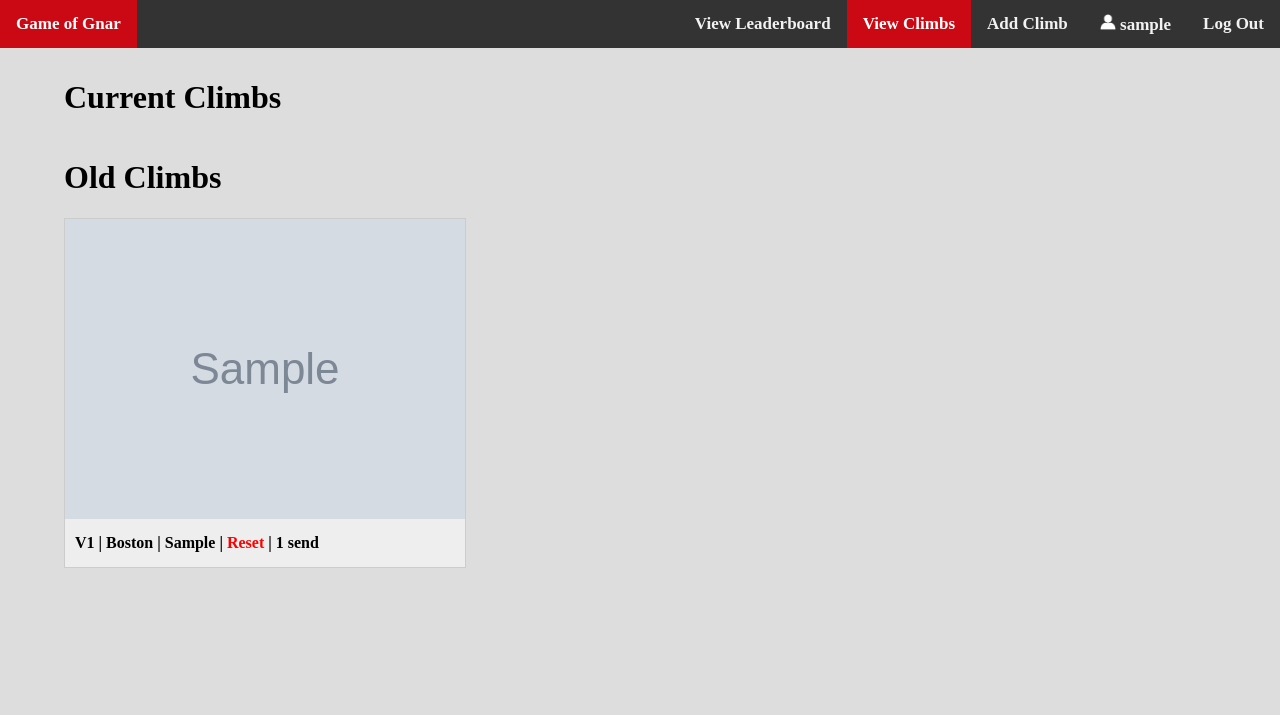
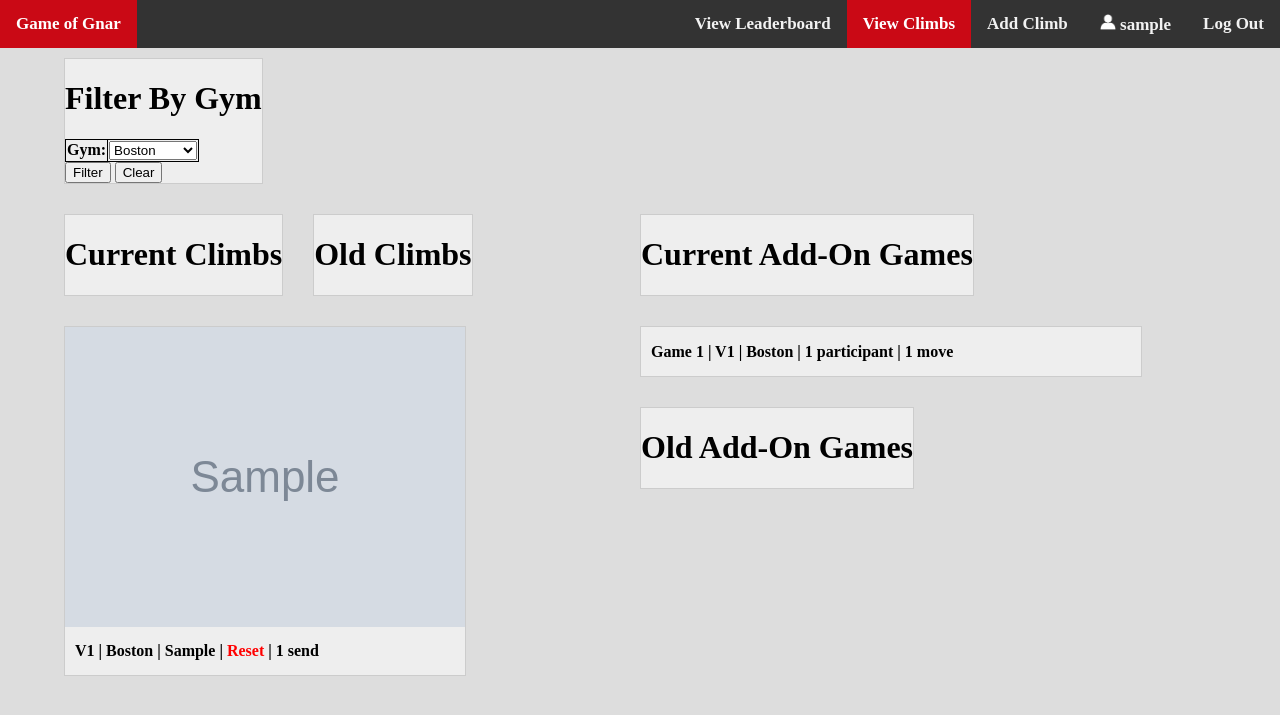
Before and after one commit to jimphowe/gameofgnar, a Django app: page /view_climbs in a window 1280 px wide. Shown: the top 715 px of the page. Run offline with Django 3.2, Linux system fonts and the light colour scheme; a user stored in the database is signed in; tables that the repository leaves empty hold one stand-in row (values such as "Sample post"); grey boxes marked "Sample" are stand-in pictures.

Commit message:
add add_on and filtering by gym

```diff
--- a/gnar_app/admin.py
+++ b/gnar_app/admin.py
@@ -1,6 +1,6 @@
 from django.contrib import admin
 
-from .models import Climb, GeneralPoints, MeetingAttended, WorkoutAttended, ClimbComplete, MiscellaneousPoints, Comment, ResetReport
+from .models import Climb, GeneralPoints, MeetingAttended, WorkoutAttended, ClimbComplete, MiscellaneousPoints, Comment, ResetReport, AddOnGame, AddOnEntry
 admin.site.register(Climb)
 admin.site.register(GeneralPoints)
 admin.site.register(MeetingAttended)
@@ -9,3 +9,5 @@ admin.site.register(ClimbComplete)
 admin.site.register(MiscellaneousPoints)
 admin.site.register(Comment)
 admin.site.register(ResetReport)
+admin.site.register(AddOnGame)
+admin.site.register(AddOnEntry)
--- a/gnar_app/forms.py
+++ b/gnar_app/forms.py
@@ -1,7 +1,7 @@
 from django import forms
 from django.contrib.auth.forms import UserCreationForm
 from django.contrib.auth.models import User
-from .models import GYMS, GENERAL_POINTS, WORKOUTS, MEETINGS, Climb, GeneralPoints, MeetingAttended, WorkoutAttended, Comment
+from .models import GYMS, GENERAL_POINTS, WORKOUTS, MEETINGS, Climb, GeneralPoints, MeetingAttended, WorkoutAttended, Comment, AddOnGame, AddOnEntry
 
 
 class ClimbForm(forms.ModelForm):
@@ -43,9 +43,26 @@ class CommentForm(forms.ModelForm):
         model = Comment
         fields = ('comment',)
 
-"""
-class AddOnForm(forms.ModelForm):
-"""
+class AddOnGameForm(forms.ModelForm):
+    grade = forms.IntegerField()
+    location = forms.ChoiceField(choices=GYMS)
+
+    class Meta:
+        model = AddOnGame
+        fields = ('grade', 'location',)
+
+class AddOnEntryForm(forms.ModelForm):
+    picture = forms.ImageField()
+
+    class Meta:
+        model = AddOnEntry
+        fields = ('picture',)
+
+class FilterForm(forms.ModelForm):
+    gym = forms.ChoiceField(choices=GYMS)
+    class Meta:
+        model = Climb
+        fields = ('gym',)
 
 class SignUpForm(UserCreationForm):
     first_name = forms.CharField(max_length=30, required=True)
--- a/gnar_app/templates/view_climbs.html
+++ b/gnar_app/templates/view_climbs.html
@@ -2,7 +2,26 @@
 {% load static %}
 
 {% block content %}
-<h1>Current Climbs</h1>
+<div style="display:block;max-width:500px">
+	<div class='preview'>
+		<h1>Filter By Gym</h1>
+<form action="view_climbs" method="post">
+	{% csrf_token %}
+<table>
+	{{ form.as_table }}
+</table>
+<input type="submit", name="filter_now", value="Filter">
+<input type="submit", name="clear_filters", value="Clear">
+</form>
+	</div>
+</div>
+<div class="row">
+	<div class="column">
+<div style="display:block;max-width:500px">
+	<div class='preview'>
+		<h1>Current Climbs</h1>
+	</div>
+</div>
 		{% for climb in climb_set %}
 					<a class="preview-holder" href="climbs/{{climb.id}}" >
 						<div class='preview'>
@@ -27,7 +46,11 @@
 					</a>
 
 		{% endfor %}
-<h1>Old Climbs</h1>
+<div style="display:block;max-width:500px">
+	<div class='preview'>
+		<h1>Old Climbs</h1>
+	</div>
+</div>
 		{% for climb in re_set %}
 					<a class="preview-holder" href="climbs/{{climb.id}}" >
 						<div class='preview'>
@@ -52,4 +75,40 @@
 					</a>
 
 		{% endfor %}
+</div>
+<div class="column">
+<div style="display:block;max-width:500px">
+	<div class='preview'>
+		<h1>Current Add-On Games</h1>
+	</div>
+</div>
+		{% for game in adds_on %}
+					<a class="preview-holder" href="addson/{{game.id}}" >
+						<div class='preview'>
+							<img style="height:1px;width:500px">
+							<p>Game {{game.id}} | V{{game.grade}} | {{game.location}} | {{game.participants}}
+							{% if game.plural_parts %} participants
+							{% else %} participant
+							{% endif %}
+							| {{game.moves}}
+							{% if game.plural_moves %} moves
+							{% else %} move
+							{% endif %}
+							{% if climb.reset %}
+							{% autoescape off %}
+							| <span style="color:red">Reset</span>
+							{% endautoescape %}
+				                        {% endif %}
+							</p>
+						</div>
+					</a>
+
+		{% endfor %}
+<div style="display:block;max-width:500px">
+	<div class='preview'>
+		<h1>Old Add-On Games</h1>
+	</div>
+</div>
+</div>
+</div>
 {% endblock %}
--- a/gnar_app/urls.py
+++ b/gnar_app/urls.py
@@ -8,6 +8,7 @@ from django.contrib.staticfiles.urls import static, staticfiles_urlpatterns
 urlpatterns = [
         path('', views.index, name="index"),
         path('climbs/<int:climb_id>', views.climb_by_id, name='climb_by_id'),
+        path('addson/<int:game_id>', views.add_on_by_id, name='game_id'),
         path('add_climb', views.add_climb, name="add_climb"),
         path('gnar_leaderboard', views.gnar_leaderboard, name="gnar_leaderboard"),
         path('trivia', views.trivia_home, name="trivia"),
--- a/gnar_app/views.py
+++ b/gnar_app/views.py
@@ -3,8 +3,8 @@ from django.http import HttpResponse, HttpResponseRedirect
 from django.contrib.auth import login, authenticate
 from django.contrib.auth.forms import UserCreationForm
 
-from .models import Climb, GeneralPoints, MeetingAttended, WorkoutAttended, GENERAL_POINTS, MEETINGS, WORKOUTS, ClimbComplete, MiscellaneousPoints, Comment, ResetReport
-from .forms import ClimbForm, SignUpForm, GeneralPointsForm, MeetingAttendanceForm, WorkoutAttendanceForm, CommentForm
+from .models import Climb, GeneralPoints, MeetingAttended, WorkoutAttended, GENERAL_POINTS, MEETINGS, WORKOUTS, ClimbComplete, MiscellaneousPoints, Comment, ResetReport, AddOnGame, AddOnEntry
+from .forms import ClimbForm, SignUpForm, GeneralPointsForm, MeetingAttendanceForm, WorkoutAttendanceForm, CommentForm, AddOnGameForm, AddOnEntryForm, FilterForm
 
 ##########################
 # NAVIGATION DEFINITIONS #
@@ -39,7 +39,13 @@ def completed_climb(climb_id, user):
 
 def complained_climb(climb_id, user):
     for completion in ResetReport.objects.all().iterator():
-        if completion.user == str(user) and completion.climb_id == climb_id:
+        if completion.user == str(user) and completion.climb_id == climb_id and completion.is_climb_complaint:
+            return True
+    return False
+
+def complained_add_on(game_id, user):
+    for completion in ResetReport.objects.all().iterator():
+        if completion.user == str(user) and completion.climb_id == game_id and not completion.is_climb_complaint:
             return True
     return False
 
@@ -156,25 +162,57 @@ def view_climbs(request):
                 re_set.append(climb)
             else:
                 climb_set.append(climb)
-        return render(request, 'view_climbs.html', {'re_set': re_set,'climb_set': climb_set, 'account_nav': nav})
+        adds_on = []
+        for game in AddOnGame.objects.all().iterator():
+            user_set = set()
+            moves = 0
+            for entry in AddOnEntry.objects.all().iterator():
+                if entry.add_on_game == game.id:
+                    user_set.add(entry.creator)
+                    moves += 1
+            game.participants = len(user_set)
+            game.plural_parts = False if game.participants == 1 else True
+            game.moves = moves
+            game.plural_moves = False if moves == 1 else True
+            adds_on.append(game)
+        form = FilterForm()
+        if request.method == 'POST':
+            if 'filter_now' in request.POST:
+                form = FilterForm(request.POST)
+                if form.is_valid():
+                    location_matches = lambda obj: obj.location == form.cleaned_data.get("gym")
+                    re_set = list(filter(location_matches, re_set))
+                    climb_set = list(filter(location_matches, climb_set))
+                    adds_on = list(filter(location_matches, adds_on))
+        return render(request, 'view_climbs.html', {'re_set': re_set,'climb_set': climb_set, 'account_nav': nav, 'adds_on':adds_on, 'form':form})
     return redirect_if_not_logged_in(request, callback)
 
 def add_climb(request):
     def callback(request):
+        form = ClimbForm()
+        add_on_form = AddOnGameForm()
         if request.method == 'POST':
-            form = ClimbForm(request.POST, request.FILES)
-            if form.is_valid():
-                obj = Climb.objects.create(\
-                grade = form.cleaned_data.get("grade"),\
-                location = form.cleaned_data.get("location"),\
-                picture = form.cleaned_data.get("picture"))
-                obj.creator = str(request.user)
-                obj.save()
-                return HttpResponseRedirect('/')
-        else:
-            form = ClimbForm()
+            if 'new_climb' in request.POST:
+                form = ClimbForm(request.POST, request.FILES)
+                if form.is_valid():
+                    obj = Climb.objects.create(\
+                    grade = form.cleaned_data.get("grade"),\
+                    location = form.cleaned_data.get("location"),\
+                    picture = form.cleaned_data.get("picture"))
+                    obj.creator = str(request.user)
+                    obj.save()
+                    return HttpResponseRedirect('/')
+            elif 'add_on' in request.POST:
+                add_on_form = AddOnGameForm(request.POST)
+                if add_on_form.is_valid():
+                    obj = AddOnGame.objects.create(\
+                    grade = add_on_form.cleaned_data.get("grade"),\
+                    location = add_on_form.cleaned_data.get("location"))
+                    obj.creator = str(request.user)
+                    obj.save()
+                    return HttpResponseRedirect('/')
         nav = b_log_out + b_logged_in_as(request) + ba_add_climb + b_view_climbs + b_view_leaderboard
-        return render(request, 'add_climb.html', {'form': form, 'account_nav': nav})
+        return render(request, 'add_climb.html', {'form': form, 'account_nav': nav, 'add_on_form':add_on_form})
     return redirect_if_not_logged_in(request, callback)
 
 def gnar_leaderboard(request):
@@ -227,6 +265,54 @@ def profile(request):
         return render(request, 'account.html', {'account_nav': nav, 'username':request.user.username, 'general_form':general_form, 'meeting_form':meeting_form, 'workout_form':workout_form, 'points':points, 'point_history': point_hist})
     return redirect_if_not_logged_in(request, callback)
 
+def add_on_by_id(request, game_id):
+    def callback(request):
+        game = AddOnGame.objects.get(pk=game_id)
+        entries = []
+        for entry in AddOnEntry.objects.all().iterator():
+            if entry.add_on_game == game_id:
+                entries.append(entry)
+        entries = sorted(entries, key=(lambda entry: entry.climb_in_game))
+        nav = b_log_out + b_logged_in_as(request) + b_add_climb + ba_view_climbs + b_view_leaderboard
+        form = CommentForm()
+        entry_form = AddOnEntryForm()
+        if request.method == 'POST':
+            if 'comment_submission' in request.POST:
+                form = CommentForm(request.POST)
+                if form.is_valid():
+                    obj = Comment.objects.create(\
+                    comment = form.cleaned_data.get("comment"),\
+                    climb_id = game_id,\
+                    is_climb_comment = False)
+                    obj.user = str(request.user)
+                    obj.save()
+                    return HttpResponseRedirect('/addson/' + str(game_id))
+            elif 'entry_submission' in request.POST:
+                entry_form = AddOnEntryForm(request.POST, request.FILES)
+                if entry_form.is_valid():
+                    obj = AddOnEntry.objects.create(\
+                    picture = entry_form.cleaned_data.get("picture"),\
+                    add_on_game = game_id,\
+                    climb_in_game = len(entries) + 1)
+                    obj.creator = str(request.user)
+                    obj.save()
+                    return HttpResponseRedirect('/addson/' + str(game_id))
+            elif 'reset_report' in request.POST:
+                obj = ResetReport.objects.create(climb_id=game_id,is_climb_complaint=False)
+                obj.user = str(request.user)
+                obj.save()
+                return HttpResponseRedirect('/addson/' + str(game_id))
+        comments = []
+        for comment in Comment.objects.all().iterator():
+            if comment.climb_id == game_id and not comment.is_climb_comment:
+                comments.append(comment)
+        if complained_add_on(game_id, request.user):
+            reset = "<h2>This game's reset status is under review</h2>"
+        else:
+            reset = '<input type="submit", name="reset_report", value="I think this game has been reset.">'
+        return render(request, 'add_on_details.html', {'game':game, 'account_nav':nav, 'comments':comments, 'comment_form':form, 'reset':reset, 'entries':entries, 'are_entries':len(entries) != 0, 'entry_form':entry_form})
+    return redirect_if_not_logged_in(request, callback)
+
 def climb_by_id(request, climb_id):
     def callback(request):
         climb = Climb.objects.get(pk=climb_id)
@@ -263,7 +349,7 @@ def climb_by_id(request, climb_id):
             reset = '<input type="submit", name="reset_report", value="I think this climb has been reset.">'
         comments = []
         for comment in Comment.objects.all().iterator():
-            if comment.climb_id == climb_id:
+            if comment.climb_id == climb_id and comment.is_climb_comment:
                 comments.append(comment)
         return render(request, 'climb_details.html', {'climb':climb, 'account_nav':nav, 'comments':comments, 'submit':submit, 'comment_form':form, 'reset':reset})
     return redirect_if_not_logged_in(request, callback)
--- a/help.txt
+++ b/help.txt
@@ -4,3 +4,5 @@ python3.9 manage.py migrate gnar_app			# do this with the last one
 
 
 f!YBMhAz!77G
+
+scp -P 9000 -i ~/.ssh/gnar_rsa pi@gameofgnar.com:~/Documents/server/gnar_site/db.sqlite3 db.sqlite3
```
Also changed, not shown: gnar_app/models.py (+18 -0 lines), gnar_app/templates/add_climb.html (+5 -7 lines).
